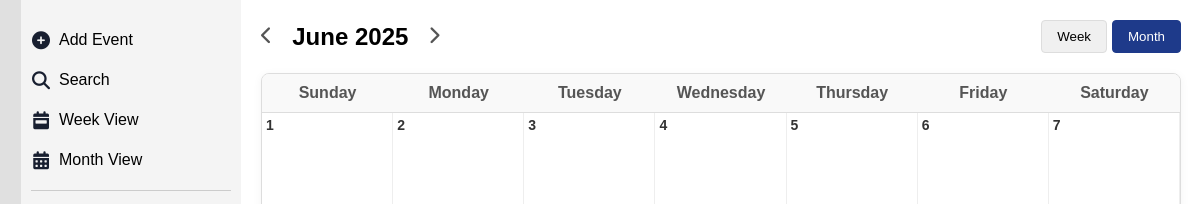
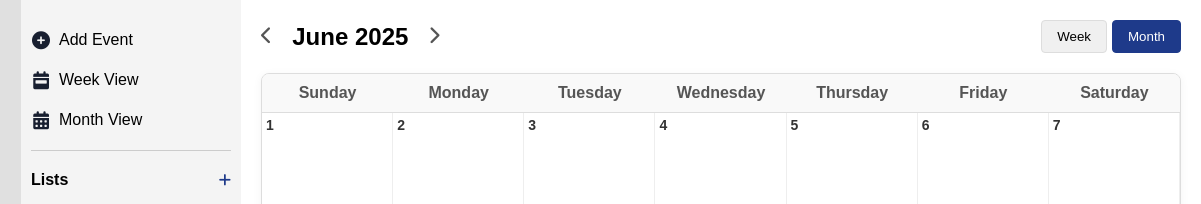
Before and after one commit to Wiqa88/individual-project-DT, a website: page Cal.html in a window 1280 px wide. Shown: the top 204 px of the page, 79-1280 px from the left. Drawn offline with Linux system fonts and the light colour scheme.

Commit message:
search funciton is now gone

```diff
--- a/Cal.html
+++ b/Cal.html
@@ -34,7 +34,6 @@
             <div id="calendar-sidebar" class="sidebar-content">
                 <div class="menu">
                     <a href="#" id="add-event-link"><i class="fas fa-plus-circle"></i> Add Event</a>
-                    <a href="#"><i class="fas fa-search"></i> Search</a>
                     <a href="#" id="week-link"><i class="fas fa-calendar-week"></i> Week View</a>
                     <a href="#" id="month-link"><i class="fas fa-calendar-alt"></i> Month View</a>
                 </div>
```
Also changed, not shown: todo.html (+0 -1 lines).
